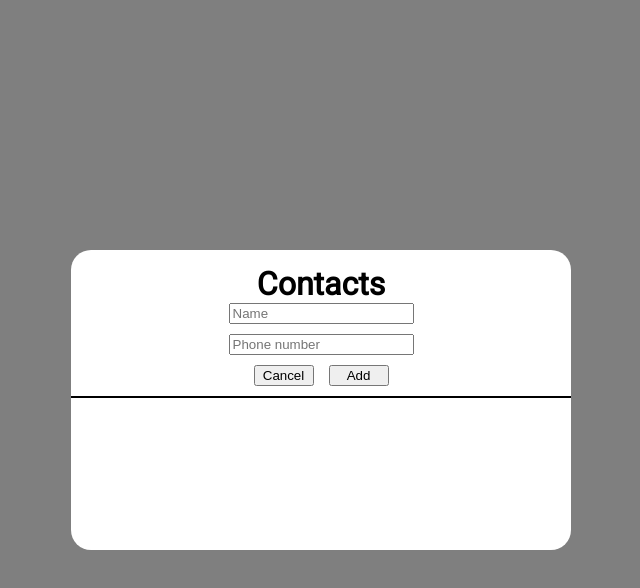
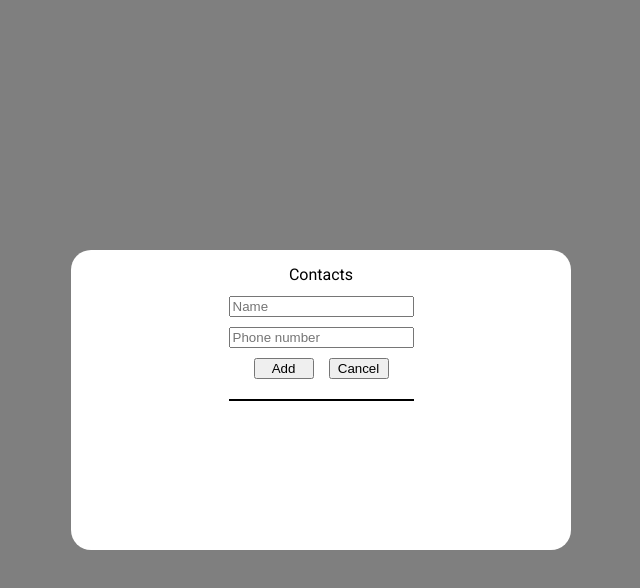
Before and after one commit to vitaliy-zhyvyliak/react-crud-app, a React (Create React App) app: page / in a window 1280 px wide. Both pictures are taken after a click on the element "Add Contact". Shown: the top 588 px of the page, without its empty margins (319-959 px from the left). Built offline with nearby package versions, Linux system fonts and the light colour scheme.

Commit message:
List added

```diff
--- a/src/App.scss
+++ b/src/App.scss
@@ -1,30 +1,39 @@
 .container {
   width: 500px;
   min-height: 300px;
+  position: relative;
   background-color: #fff;
   border-radius: 20px;
+  display: flex;
+  align-items: center;
+  flex-direction: column;
 }
 
 .contacts {
   display: flex;
   align-items: center;
   justify-content: center;
+  flex-direction: column;
+
   background-color: rgba(0, 0, 0, 0.5);
-  ;
   width: 100%;
   height: 100vh;
   font-family: Roboto, Helvetica, sans-serif;
-}
-
-.header {
-  display: flex;
-  align-items: center;
-  justify-content: center;
-  flex-direction: column;
 
   &__title {
     margin: 15px 0 0;
     display: block;
+  }
+
+  &__add {
+    &::after {
+      margin-top: 10px;
+      display: block;
+      content: " ";
+      height: 2px;
+      width: 100%;
+      background-color: #000;
+    }
   }
 
   &__add-text {
@@ -42,6 +51,15 @@
     gap: 10px;
     align-items: center;
     justify-content: center;
+
+    &::after {
+      margin-top: 10px;
+      display: block;
+      content: " ";
+      height: 2px;
+      width: 100%;
+      background-color: #000;
+    }
   }
 
   &__button {
@@ -53,12 +71,23 @@
     gap: 15px;
   }
 
-  &::after {
-    margin-top: 10px;
-    display: block;
-    content: " ";
-    height: 2px;
-    width: 100%;
-    background-color: #000;
+  &__edit-form {
+    display: flex;
+    flex-direction: column;
+    position: absolute;
+    top: 50%;
+    background-color: lightgray;
+    width: 330px;
+    height: 100px;
+    border: 1px solid black;
+    border-radius: 30px;
+    justify-content: center;
+    align-items: center;
+    gap: 10px;
+    transform: translateY(-50%);
+  }
+
+  &__list {
+    width: 300px;
   }
 }
--- a/src/App.tsx
+++ b/src/App.tsx
@@ -7,12 +7,10 @@ function App() {
     <div className="App">
       <div className="contacts">
         <div className="container">
-          <div className="contacts__header header">
-            <h1 className="header__title">
+          <div className="contacts__title">
               Contacts
-            </h1>
-            <ContactAddForm />
           </div>
+          <ContactAddForm />
         </div>
       </div>
     </div>
--- a/src/components/ContactAddForm/ContactAddForm.tsx
+++ b/src/components/ContactAddForm/ContactAddForm.tsx
@@ -1,12 +1,13 @@
 import React, { useEffect, useState } from 'react'
 import { Contact } from '../../types';
-import './ContactAddForm.scss';
+import { ContactsList } from '../ContactsList/ContactsList';
 
 export const ContactAddForm: React.FC = React.memo(() => {
   const [contacts, setContacts] = useState(JSON.parse(localStorage.getItem('contacts') || '[]'));
   const [toggledInput, setToggledInput] = useState(false);
   const [nameFromInput, setNameFromInput] = useState('');
   const [phoneFromInput, setPhoneFromInput] = useState('');
+  const [selectedId, setSelectedId] = useState<number | null>(null);
 
   useEffect(() => {
     localStorage.setItem('contacts', JSON.stringify(contacts));
@@ -21,7 +22,7 @@ export const ContactAddForm: React.FC = React.memo(() => {
       phoneNumber: phoneFromInput
     };
 
-    if(nameFromInput && phoneFromInput) {
+    if (nameFromInput && phoneFromInput) {
       setNameFromInput('');
       setPhoneFromInput('');
     }
@@ -30,23 +31,39 @@ export const ContactAddForm: React.FC = React.memo(() => {
     setToggledInput(false);
   }
 
+  const updateContact = (newName: string, newPhone: string, id: number) => {
+    setContacts(
+      contacts.map((item: Contact) => {
+        if (item.id === id) {
+          return {
+            ...item,
+            name: newName,
+            phoneNumber: newPhone,
+          };
+        }
+
+        return item;
+      }),
+    );
+  };
+
   return (
     <>
       <div
-        className='header__add'
+        className='contacts__add'
         onClick={() => setToggledInput(true)}
       >
         {!toggledInput &&
-          <p className='header__add-text'>Add Contact</p>
+          <p className='contacts__add-text'>Add Contact</p>
         }
       </div>
       {toggledInput && (
         <form
-          className='header__form'
+          className='contacts__form'
           onSubmit={addContact}
         >
           <input
-            className='header__name'
+            className='contacts__input'
             type="text"
             placeholder="Name"
             value={nameFromInput}
@@ -54,29 +71,30 @@ export const ContactAddForm: React.FC = React.memo(() => {
             required={true}
           />
           <input
-            className='header__phone'
+            className='contacts__input'
             type="text"
             placeholder="Phone number"
             value={phoneFromInput}
             onChange={(e) => setPhoneFromInput(e.target.value)}
             required={true}
           />
-          <div className="header__buttons">
+          <div className="contacts__buttons">
+            <button
+              type='submit'
+              className='contacts__button'
+            >
+              Add
+            </button>
             <button
               onClick={() => setToggledInput(false)}
-              className='header__button'
+              className='contacts__button'
             >
               Cancel
-            </button>
-            <button
-              type='submit'
-              className='header__button'
-            >
-              Add
             </button>
           </div>
         </form>
       )}
+      <ContactsList constacts={contacts} saveChanges={updateContact} selectId={setSelectedId}/>
     </>
   )
 })
--- /dev/null
+++ b/src/components/ContactsList/ContactsList.tsx
@@ -0,0 +1,57 @@
+import React, { useState } from 'react'
+import { Contact } from '../../types';
+
+type Props = {
+  constacts: Contact[];
+  saveChanges: (newName: string, newPhone: string, id: number) => void;
+  selectId: (id: number) => void;
+}
+
+export const ContactsList: React.FC<Props> = React.memo((
+  {
+    constacts,
+    saveChanges,
+    selectId,
+  }
+) => {
+  const [tempName, setTempName] = useState('');
+  const [tempPhone, setTempPhone] = useState('');
+  const [isEditing, setIsEditing] = useState(false);
+
+  const handleEditClick = (id: number) => {
+    setIsEditing(true);
+    selectId(id);
+  }
+
+  return (
+    <>
+      <ul className='contacts__list'>
+        {constacts.map((item) => (
+          <li
+            key={item.id}
+            className='contacts__item'
+          >
+            <p className='contacts__name'>
+              {item.name}
+            </p>
+            <p className='contacts__phone'>
+              {item.phoneNumber}
+            </p>
+            <button
+              className='contacts__edit'
+              onClick={() => handleEditClick(item.id)}
+            >
+              Edit
+            </button>
+          </li>
+        ))}
+      </ul>
+      {isEditing && (
+        <div className="contacts__edit-form">
+          <input type="text" className='contacts__edit-input' placeholder='Name'/>
+          <input type="text" className='contacts__edit-input' placeholder='Number'/>
+        </div>
+      )}
+    </>
+  )
+});
--- a/src/index.scss
+++ b/src/index.scss
@@ -2,6 +2,11 @@
   box-sizing: border-box;
 }
 
-body {
+body,li,ul {
   margin: 0;
+  padding: 0;
 }
+
+li {
+  list-style: none;
+}
```
Also changed, not shown: src/components/ContactAddForm/ContactAddForm.scss (deleted).
